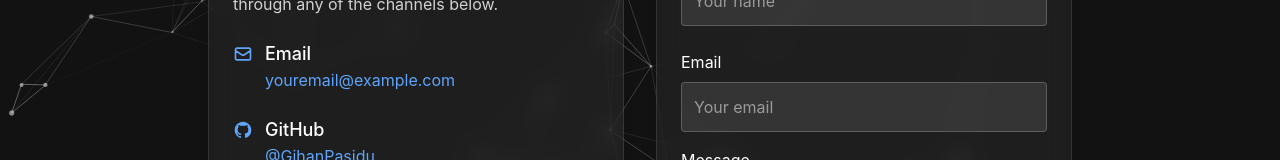
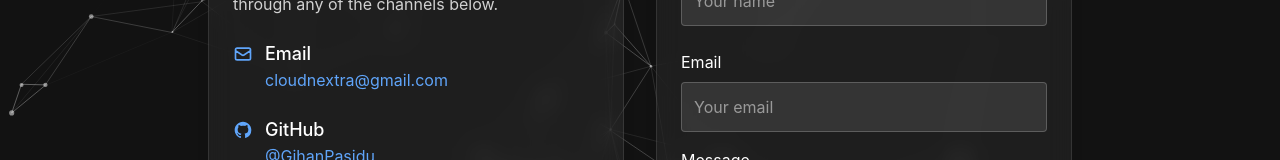
Before and after one commit to GihanPasidu/portfolio, a React (Create React App) app: page /contact in a window 1280 px wide. Shown: the part 321-481 px from the top of the page. Built offline with nearby package versions, Linux system fonts and the light colour scheme.

Commit message:
Update Contact.tsx

```diff
--- a/src/pages/Contact.tsx
+++ b/src/pages/Contact.tsx
@@ -59,7 +59,7 @@ const Contact: React.FC = () => {
                 </svg>
                 <div>
                   <h3 className="text-lg font-medium text-white">Email</h3>
-                  <a href="mailto:youremail@example.com" className="text-blue-400 hover:text-blue-300 transition-colors">youremail@example.com</a>
+                  <a href="mailto:cloudnextra@gmail.com" className="text-blue-400 hover:text-blue-300 transition-colors">cloudnextra@gmail.com</a>
                 </div>
               </div>
 
```
